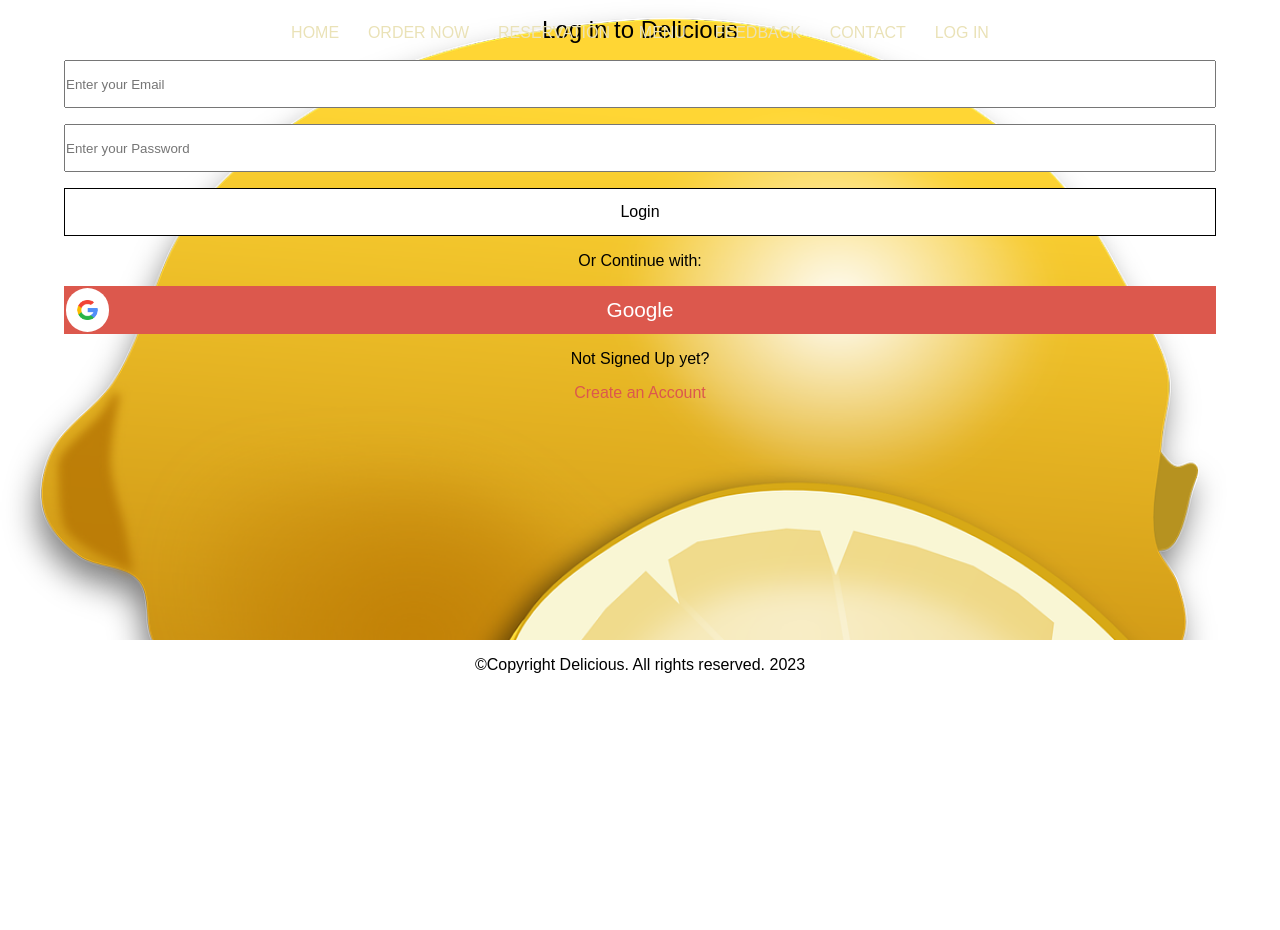
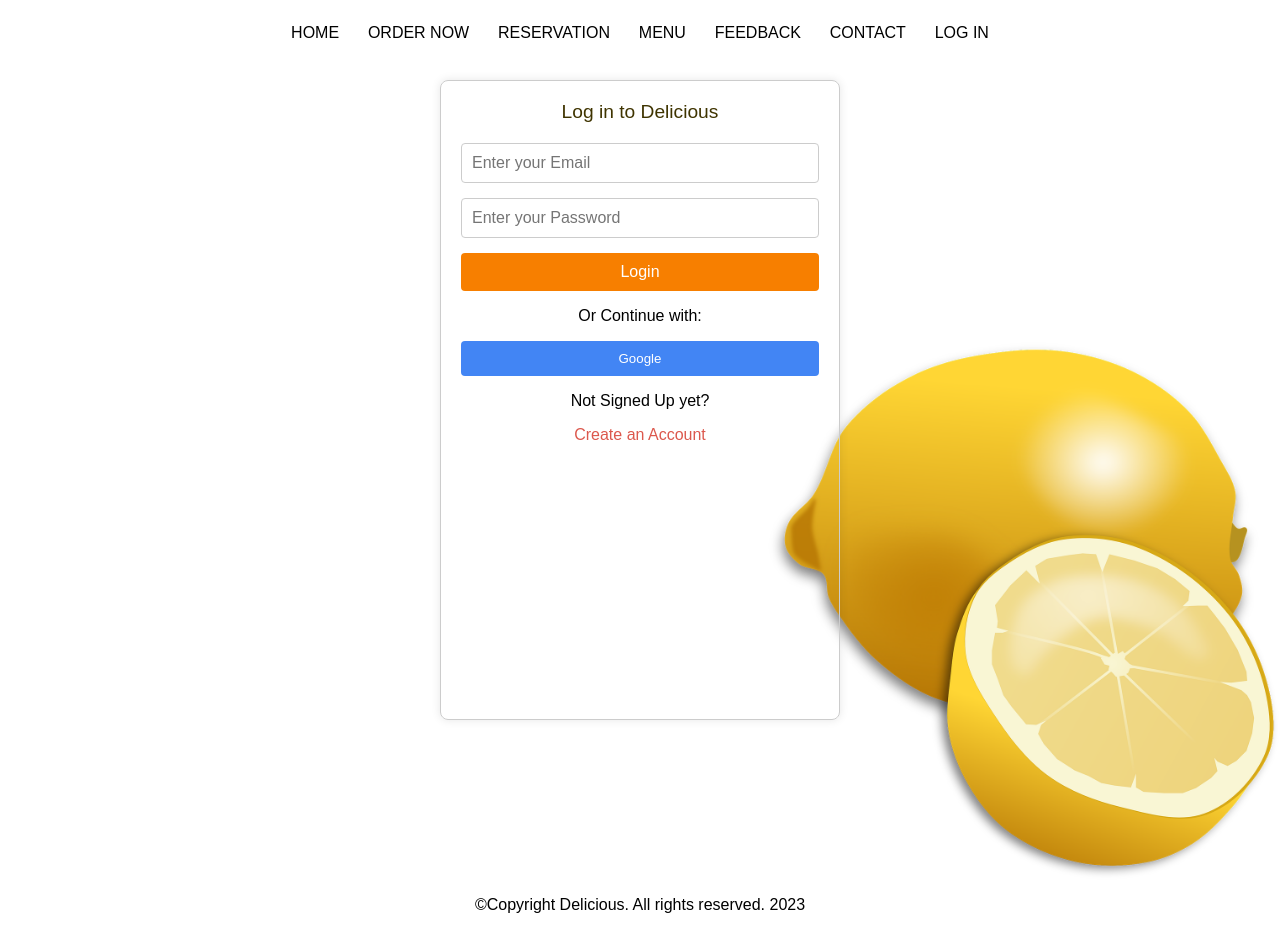
Before and after one commit to ahmadmuqadas/resturant, a React (Create React App) app: page /login in a window 1280 px wide. Before the commit the page ends 800 px from the top, so only its background shows below. Built offline with nearby package versions, Linux system fonts and the light colour scheme.

Commit message:
fixed dynamic navigation styles, backgrounds and colors.

```diff
--- a/src/Assets/User components/LogIn.jsx
+++ b/src/Assets/User components/LogIn.jsx
@@ -30,6 +30,7 @@
 
 
   return (
+    <>
     <div className='login-wrapper'>
       <div className="auth">
         <p className='login-txt'>Log in to Delicious</p>
@@ -51,13 +52,14 @@
 
           />
           <button type='submit' className='login-btn'>Login</button>
-          <p>Or Continue with:</p>
-          <button type='button' className='google-btn'><img src={googleImg} className='google-icon' alt="" />Google</button>
+          <p className='notsign-txt'>Or Continue with:</p>
+          <button type='button' className='google-btn'>Google</button>
           <p className='notsign-txt'>Not Signed Up yet?</p>
           <Link className='create-ac-txt'>Create an Account</Link>
         </Form>
       </div>
     </div>
+    </>
   );
 }
 
--- a/src/Assets/User components/MainNav.jsx
+++ b/src/Assets/User components/MainNav.jsx
@@ -1,5 +1,5 @@
-import React, { useEffect, useState } from 'react'
-import { NavLink, Outlet } from 'react-router-dom'
+import React, { useEffect, useMemo, useState } from 'react'
+import { NavLink, Outlet, useLocation } from 'react-router-dom'
 import Logo from '../Media/logo.png'
 import Footer from './Footer';
 
@@ -7,7 +7,13 @@
 
 
 
+
+
+
 const MainNav = () => {
+
+  const {pathname} = useLocation();
+
 
 
   const isSmallScreen = window.matchMedia('(max-width: 768px)').matches;
@@ -36,40 +42,47 @@
 })
 }
 
-const toggleCondition = {
-  display: toggle ? 'block' : 'none',
-  background: scrollPos > 50 || isSmallScreen === true ? ' #f77f00' : 'transparent',
-}
-
-
-const conditionalStyles = {
+const toggleCondition = useMemo(() => {
+  return {
+    display: toggle ? 'block' : 'none',
+    background: scrollPos > 50 || isSmallScreen === true ? ' #f77f00' : 'transparent',
 
 
 
+
+  };
+}, [toggle, scrollPos, isSmallScreen]);
+
+const navStyles = {
+  position: pathname !== '/' ? 'static' : 'sticky',
+  height: pathname !== '/' ? '5rem' : '0',
 }
 
-
-
+const liStyles = {
+  color: pathname !== '/' ? 'black' : '',
+}
   return (
     <>
-    <nav >
+    <nav style={navStyles} >
 <div className="burger-container">
 <img src={Logo} alt="logo" className='mobile-logo' onClick={toggler} />
       <p className='logo-name'>Delecious</p>
 </div>
         <ul className='navigation-ul' style={toggleCondition}>
-            {/* <li><img src={Logo} alt="logo" className='logo' /></li> */}
-           <NavLink><li>HOME</li></NavLink>
-           <NavLink><li>ORDER NOW</li></NavLink>
-           <NavLink><li>RESERVATION</li></NavLink>
-           <NavLink><li>MENU</li></NavLink>
-           <NavLink><li>FEEDBACK</li></NavLink>
-           <NavLink><li>CONTACT</li></NavLink>
-           <NavLink to='login'><li>LOG IN</li></NavLink>
+
+           <NavLink><li style={liStyles}>HOME</li></NavLink>
+           <NavLink><li style={liStyles}>ORDER NOW</li></NavLink>
+           <NavLink><li style={liStyles}>RESERVATION</li></NavLink>
+           <NavLink><li style={liStyles}>MENU</li></NavLink>
+           <NavLink><li style={liStyles}>FEEDBACK</li></NavLink>
+           <NavLink><li style={liStyles}>CONTACT</li></NavLink>
+           <NavLink to='login'><li style={liStyles}>LOG IN</li></NavLink>
         </ul>
     </nav>
+
     <Outlet/>
     <Footer/>
+
     </>
   )
 }
--- a/src/Assets/User components/StyledComponents/style.css
+++ b/src/Assets/User components/StyledComponents/style.css
@@ -46,12 +46,13 @@
 
 
 nav {
-
     position: sticky;
+    height: 0;
     top: 0;
     max-width: 1920px;
-    z-index: 1;
-    height: 0rem;
+    z-index: 2;
+
+
 }
 
 
@@ -62,6 +63,7 @@
     align-items: center;
     padding: 0 1rem;
     min-height: 5rem;
+    background-color: red;
     /* i will choose later here the navbar to have background intially or not */
 
 }
@@ -72,14 +74,13 @@
 
 
 .navigation-ul {
-    z-index: 1;
+    position: absolute;
+    z-index: 2;
     right: 0;
     left: 0;
     padding: 1rem;
     list-style-type: none;
-    background-color: transparent;
     transition: ease-in-out 0.1s;
-
 }
 
 .navigation-ul li {
@@ -321,47 +322,56 @@
 
 
 .login-wrapper {
-    min-height: 80vh;
+    height: 100vh;
     max-width: 1920px;
     margin: auto;
     display: flex;
     justify-content: center;
     background-image: url('../../Media/lemon.png');
     background-repeat: no-repeat;
-    background-size: cover;
-    background-position: 100% 0rem;
+    background-size: 60%;
+    background-position: 100% 100%;
+    /* display: none; */
 }
 
 .login-txt {
-    font-size: 1.5rem;
-    padding: 1rem;
+    font-size: 1.2rem;
+    margin-bottom: 20px;
+    text-align: center;
+    color: var(--black);
 }
 
 .login-form {
-    width: 100%;
     display: flex;
     flex-direction: column;
-    align-items: center;
-    gap: 1rem;
 }
 
 .auth {
-    display: flex;
-    align-items: center;
-    flex-direction: column;
+
+    max-width: 400px;
     width: 100%;
+    padding: 20px;
+    border: 1px solid #ccc;
+    border-radius: 8px;
+    box-shadow: 0 0 10px rgba(0, 0, 0, 0.1);
+    height: 80%;
 }
 
 .auth-input {
-    display: block;
+    /* display: block;
     width: 90%;
     margin: auto;
-    height: 3rem;
+    height: 3rem; */
+    margin-bottom: 15px;
+    padding: 10px;
+    border: 1px solid #ccc;
+    border-radius: 4px;
+    font-size: 1rem;
 
 }
 
 .google-btn {
-    width: 90%;
+    /* width: 90%;
     height: 3rem;
     background-color: #DC584D;
     border: none;
@@ -370,35 +380,41 @@
     display: flex;
     align-items: center;
     justify-content: center;
-    font-size: 1.3rem;
+    font-size: 1.3rem; */
+
+    background-color: #4285f4;
+  color: #fff;
+  padding: 10px;
+  border: none;
+  border-radius: 4px;
+  cursor: pointer;
+  display: flex;
+  align-items: center;
+  justify-content: center;
+  position: relative;
+
 }
 
 .login-btn {
-    width: 90%;
-    height: 3rem;
-    background-color: white;
-    border: solid black 1px;
-    outline: none;
-    position: relative;
-    display: flex;
-    align-items: center;
-    justify-content: center;
+
+    background-color: #f77f00;
+    color: #fff;
+    padding: 10px;
+    border: none;
+    border-radius: 4px;
+    cursor: pointer;
     font-size: 1rem;
 }
 
-.google-icon {
-
-    position: absolute;
-    max-height: 90%;
-    background-color: white;
-    left: .1rem;
-    border-radius: 10vmax;
-    padding: 0.7rem;
-
-}
 
 .create-ac-txt {
     color: #DC584D;
+    text-align: center;
+}
+
+.notsign-txt {
+    text-align: center;
+    padding: 1rem;
 }
 
 
@@ -439,6 +455,10 @@
         flex-direction: row;
     }
 
+    .login-wrapper {
+        background-size: 40%;
+    }
+
 }
 
 
```
